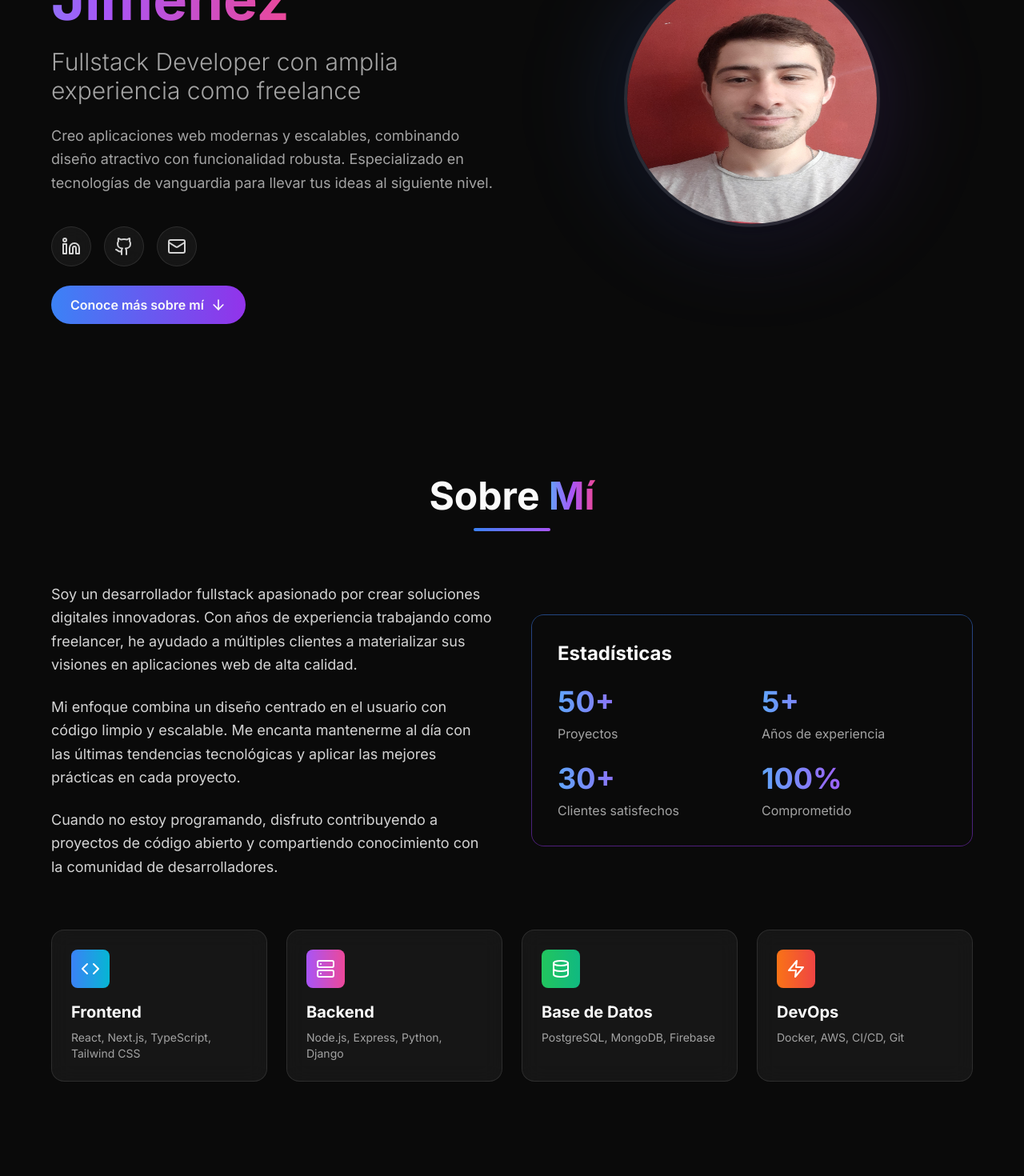
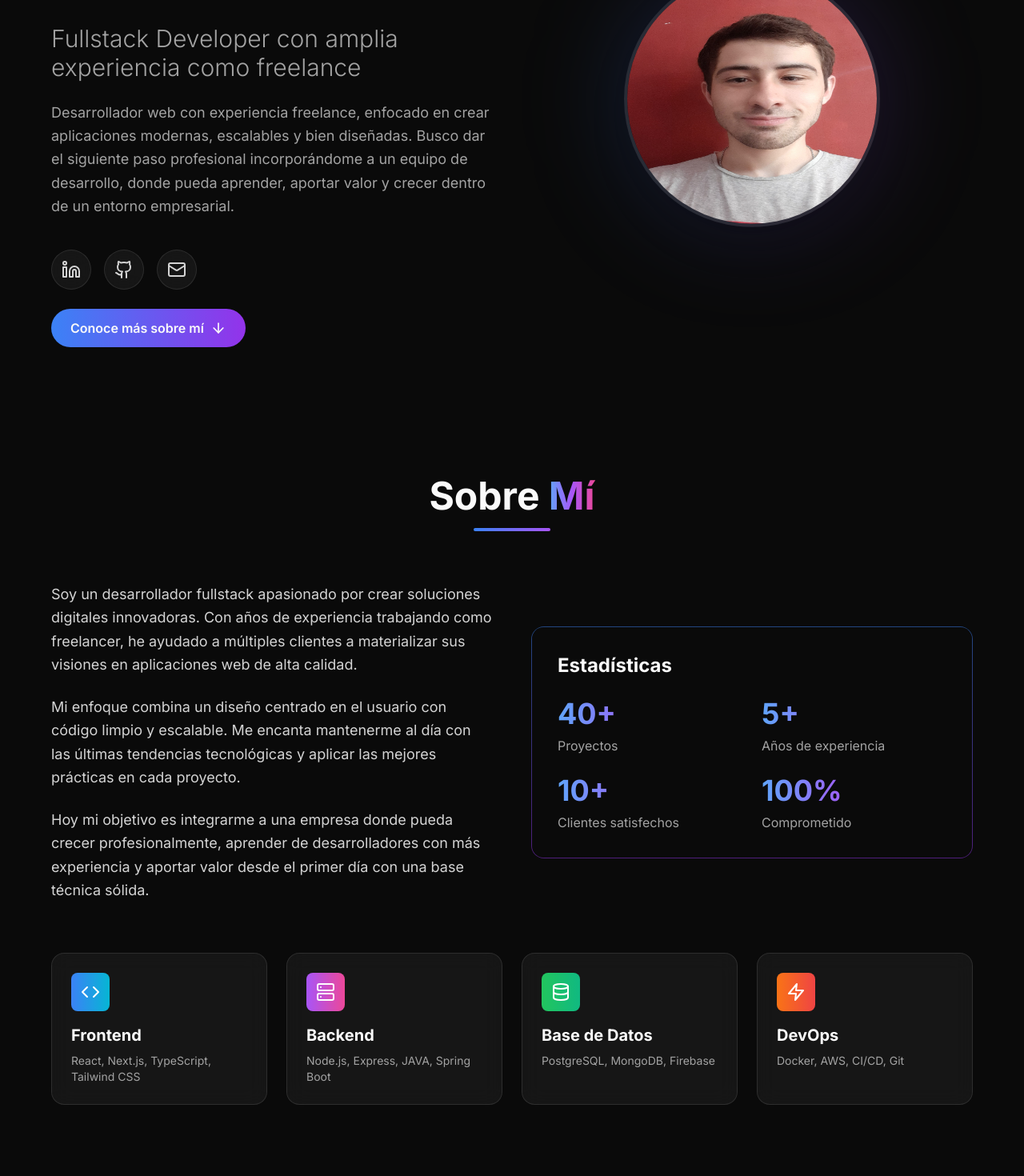
Before and after one commit to jerojimenez17/portfolio-jeronimo-jimenez, a React (Vite) app: page / in a window 1280 px wide. Shown: the part 300-1770 px from the top of the page at 80% size. Built offline with nearby package versions, Linux system fonts and the light colour scheme.

Commit message:
update data

```diff
--- a/src/components/About.tsx
+++ b/src/components/About.tsx
@@ -12,7 +12,7 @@ const About = () => {
     {
       icon: Server,
       title: 'Backend',
-      description: 'Node.js, Express, Python, Django',
+      description: 'Node.js, Express, JAVA, Spring Boot',
       color: 'from-purple-500 to-pink-500',
     },
     {
@@ -69,9 +69,9 @@ const About = () => {
               proyecto.
             </p>
             <p className="text-lg text-neutral-300 leading-relaxed">
-              Cuando no estoy programando, disfruto contribuyendo a proyectos
-              de código abierto y compartiendo conocimiento con la comunidad de
-              desarrolladores.
+            Hoy mi objetivo es integrarme a una empresa donde pueda crecer profesionalmente,
+  aprender de desarrolladores con más experiencia y aportar valor desde el primer día
+  con una base técnica sólida.
             </p>
           </motion.div>
 
@@ -88,7 +88,7 @@ const About = () => {
                 <div className="grid grid-cols-2 gap-6">
                   <div>
                     <div className="text-4xl font-bold text-gradient mb-2">
-                      50+
+                      40+
                     </div>
                     <div className="text-neutral-400">Proyectos</div>
                   </div>
@@ -100,7 +100,7 @@ const About = () => {
                   </div>
                   <div>
                     <div className="text-4xl font-bold text-gradient mb-2">
-                      30+
+                      10+
                     </div>
                     <div className="text-neutral-400">Clientes satisfechos</div>
                   </div>
--- a/src/components/Hero.tsx
+++ b/src/components/Hero.tsx
@@ -56,9 +56,10 @@ const Hero = () => {
               transition={{ delay: 0.5, duration: 0.6 }}
               className="text-lg text-neutral-400 max-w-xl leading-relaxed"
             >
-              Creo aplicaciones web modernas y escalables, combinando diseño
-              atractivo con funcionalidad robusta. Especializado en tecnologías
-              de vanguardia para llevar tus ideas al siguiente nivel.
+            Desarrollador web con experiencia freelance, enfocado en crear aplicaciones modernas,
+escalables y bien diseñadas. Busco dar el siguiente paso profesional incorporándome
+a un equipo de desarrollo, donde pueda aprender, aportar valor y crecer dentro
+de un entorno empresarial.
             </motion.p>
 
             {/* Social Links */}
```
